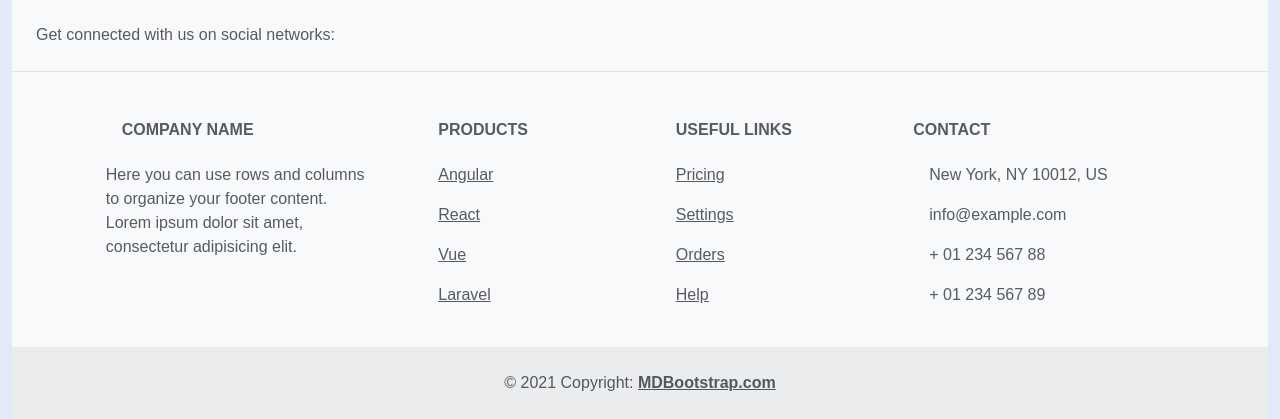
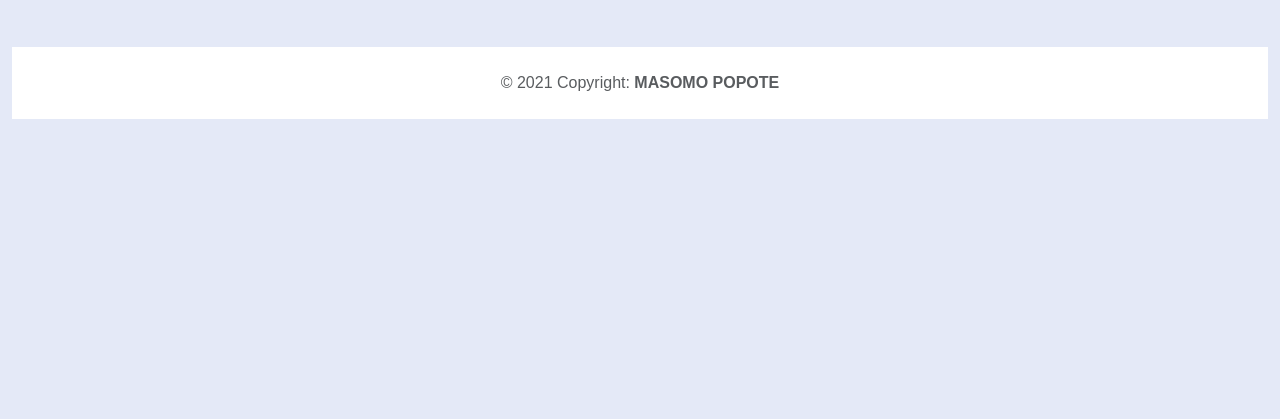
Before and after one commit to Clemo97/MasomoPopote, a Django app: template app/templates/app/home.html in a window 1280 px wide. Shown: the part 2508-2927 px from the top of the page. After the commit the page ends 2627 px from the top, so only its background shows below. Run offline with Django 3.2, Linux system fonts and the light colour scheme; the template is opened without the code that fills it, so the values that code supplies are empty; some libraries are stand-ins or nearby versions.

Commit message:
updating footer, removing extra field, customizing it with site name

```diff
--- a/app/templates/app/home.html
+++ b/app/templates/app/home.html
@@ -166,125 +166,16 @@
             </div>
         </div>
         <!-- Footer -->
-        <footer class="text-center text-lg-start bg-light text-muted">
-            <!-- Section: Social media -->
-            <section class="d-flex justify-content-center justify-content-lg-between p-4 border-bottom">
-                <!-- Left -->
-                <div class="me-5 d-none d-lg-block">
-                    <span>Get connected with us on social networks:</span>
-                </div>
-                <!-- Left -->
-
-                <!-- Right -->
-                <div>
-                    <a href="" class="me-4 text-reset">
-                        <i class="fab fa-facebook-f"></i>
-                    </a>
-                    <a href="" class="me-4 text-reset">
-                        <i class="fab fa-twitter"></i>
-                    </a>
-                    <a href="" class="me-4 text-reset">
-                        <i class="fab fa-google"></i>
-                    </a>
-                    <a href="" class="me-4 text-reset">
-                        <i class="fab fa-instagram"></i>
-                    </a>
-                    <a href="" class="me-4 text-reset">
-                        <i class="fab fa-linkedin"></i>
-                    </a>
-                    <a href="" class="me-4 text-reset">
-                        <i class="fab fa-github"></i>
-                    </a>
-                </div>
-                <!-- Right -->
-            </section>
+        <footer class="text-center text-lg-start bg-light text-muted mt-5" style="background-color:#fff; color: #5E5CC0;">
             <!-- Section: Social media -->
 
-            <!-- Section: Links  -->
-            <section class="">
-                <div class="container text-center text-md-start mt-5">
-                    <!-- Grid row -->
-                    <div class="row mt-3">
-                        <!-- Grid column -->
-                        <div class="col-md-3 col-lg-4 col-xl-3 mx-auto mb-4">
-                            <!-- Content -->
-                            <h6 class="text-uppercase fw-bold mb-4">
-                                <i class="fas fa-gem me-3"></i>Company name
-                            </h6>
-                            <p>
-                                Here you can use rows and columns to organize your footer content. Lorem ipsum
-                                dolor sit amet, consectetur adipisicing elit.
-                            </p>
-                        </div>
-                        <!-- Grid column -->
 
-                        <!-- Grid column -->
-                        <div class="col-md-2 col-lg-2 col-xl-2 mx-auto mb-4">
-                            <!-- Links -->
-                            <h6 class="text-uppercase fw-bold mb-4">
-                                Products
-                            </h6>
-                            <p>
-                                <a href="#!" class="text-reset">Angular</a>
-                            </p>
-                            <p>
-                                <a href="#!" class="text-reset">React</a>
-                            </p>
-                            <p>
-                                <a href="#!" class="text-reset">Vue</a>
-                            </p>
-                            <p>
-                                <a href="#!" class="text-reset">Laravel</a>
-                            </p>
-                        </div>
-                        <!-- Grid column -->
-
-                        <!-- Grid column -->
-                        <div class="col-md-3 col-lg-2 col-xl-2 mx-auto mb-4">
-                            <!-- Links -->
-                            <h6 class="text-uppercase fw-bold mb-4">
-                                Useful links
-                            </h6>
-                            <p>
-                                <a href="#!" class="text-reset">Pricing</a>
-                            </p>
-                            <p>
-                                <a href="#!" class="text-reset">Settings</a>
-                            </p>
-                            <p>
-                                <a href="#!" class="text-reset">Orders</a>
-                            </p>
-                            <p>
-                                <a href="#!" class="text-reset">Help</a>
-                            </p>
-                        </div>
-                        <!-- Grid column -->
-
-                        <!-- Grid column -->
-                        <div class="col-md-4 col-lg-3 col-xl-3 mx-auto mb-md-0 mb-4">
-                            <!-- Links -->
-                            <h6 class="text-uppercase fw-bold mb-4">
-                                Contact
-                            </h6>
-                            <p><i class="fas fa-home me-3"></i> New York, NY 10012, US</p>
-                            <p>
-                                <i class="fas fa-envelope me-3"></i>
-                                info@example.com
-                            </p>
-                            <p><i class="fas fa-phone me-3"></i> + 01 234 567 88</p>
-                            <p><i class="fas fa-print me-3"></i> + 01 234 567 89</p>
-                        </div>
-                        <!-- Grid column -->
-                    </div>
-                    <!-- Grid row -->
-                </div>
-            </section>
             <!-- Section: Links  -->
 
             <!-- Copyright -->
-            <div class="text-center p-4" style="background-color: rgba(0, 0, 0, 0.05);">
+            <div class="text-center p-4" style="background-color:#fff;">
                 © 2021 Copyright:
-                <a class="text-reset fw-bold" href="https://mdbootstrap.com/">MDBootstrap.com</a>
+                <a class="text-reset fw-bold" href="{% url 'home' %}" style="text-decoration: none; color:#5E5CC0">MASOMO POPOTE</a>
             </div>
             <!-- Copyright -->
         </footer>
```
